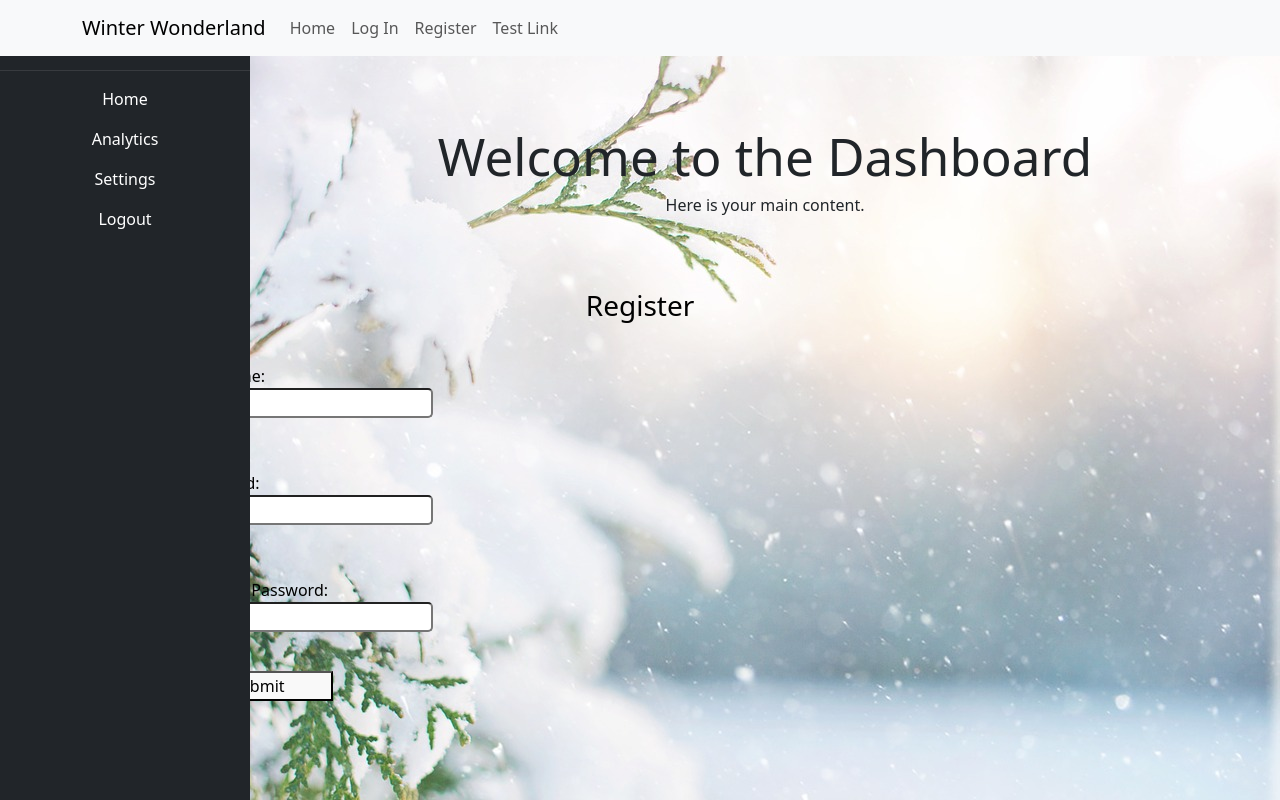
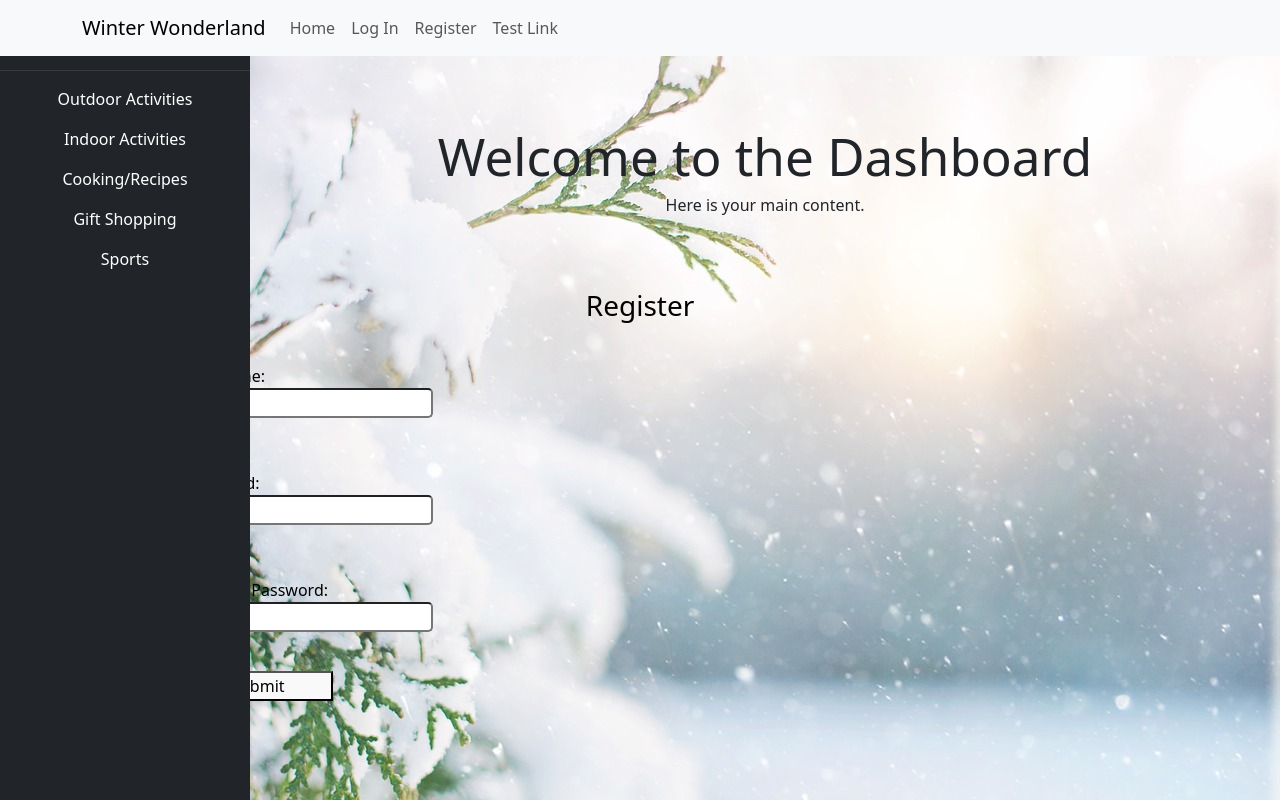
Before and after one commit to hubforschoolwork/pro5go, a React (Vite) app: page /register in a window 1280 px wide. Built offline with nearby package versions, Linux system fonts and the light colour scheme.

Commit message:
Sidebar - add categories

```diff
--- a/src/components/sidebar.jsx
+++ b/src/components/sidebar.jsx
@@ -6,18 +6,23 @@ const Sidebar = () => {
         <div className="sidebar d-flex flex-column bg-dark text-white vh-100">
             <h2 className="p-3">Dashboard</h2>
             <ul className="nav flex-column">
+
                 <li className="nav-item">
-                    <a href="#" className="nav-link text-white">Home</a>
+                    <a href="#" className="nav-link text-white">Outdoor Activities</a>
                 </li>
                 <li className="nav-item">
-                    <a href="#" className="nav-link text-white">Analytics</a>
+                    <a href="#" className="nav-link text-white">Indoor Activities</a>
                 </li>
                 <li className="nav-item">
-                    <a href="#" className="nav-link text-white">Settings</a>
+                    <a href="#" className="nav-link text-white">Cooking/Recipes</a>
                 </li>
                 <li className="nav-item">
-                    <a href="#" className="nav-link text-white">Logout</a>
+                    <a href="#" className="nav-link text-white">Gift Shopping</a>
                 </li>
+                <li className="nav-item">
+                    <a href="#" className="nav-link text-white">Sports</a>
+                </li>
+
             </ul>
         </div>
     );
```
